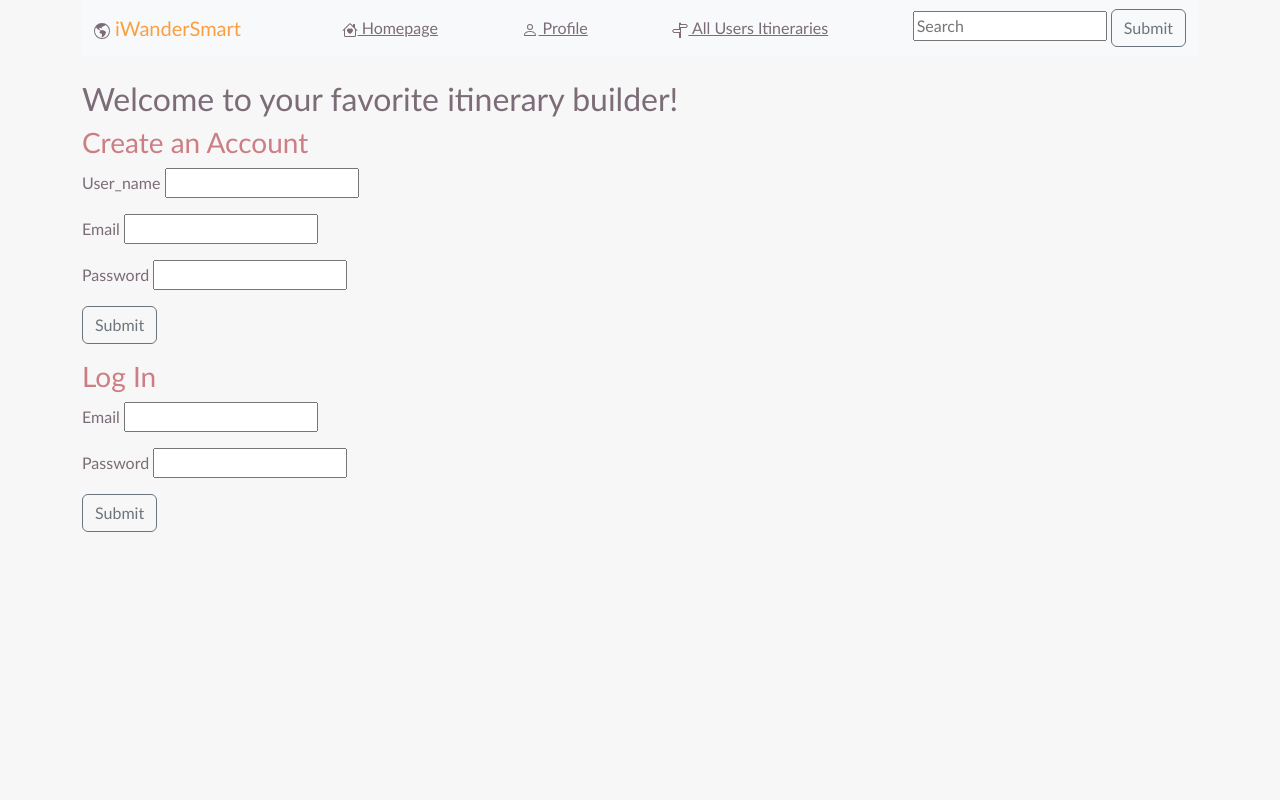
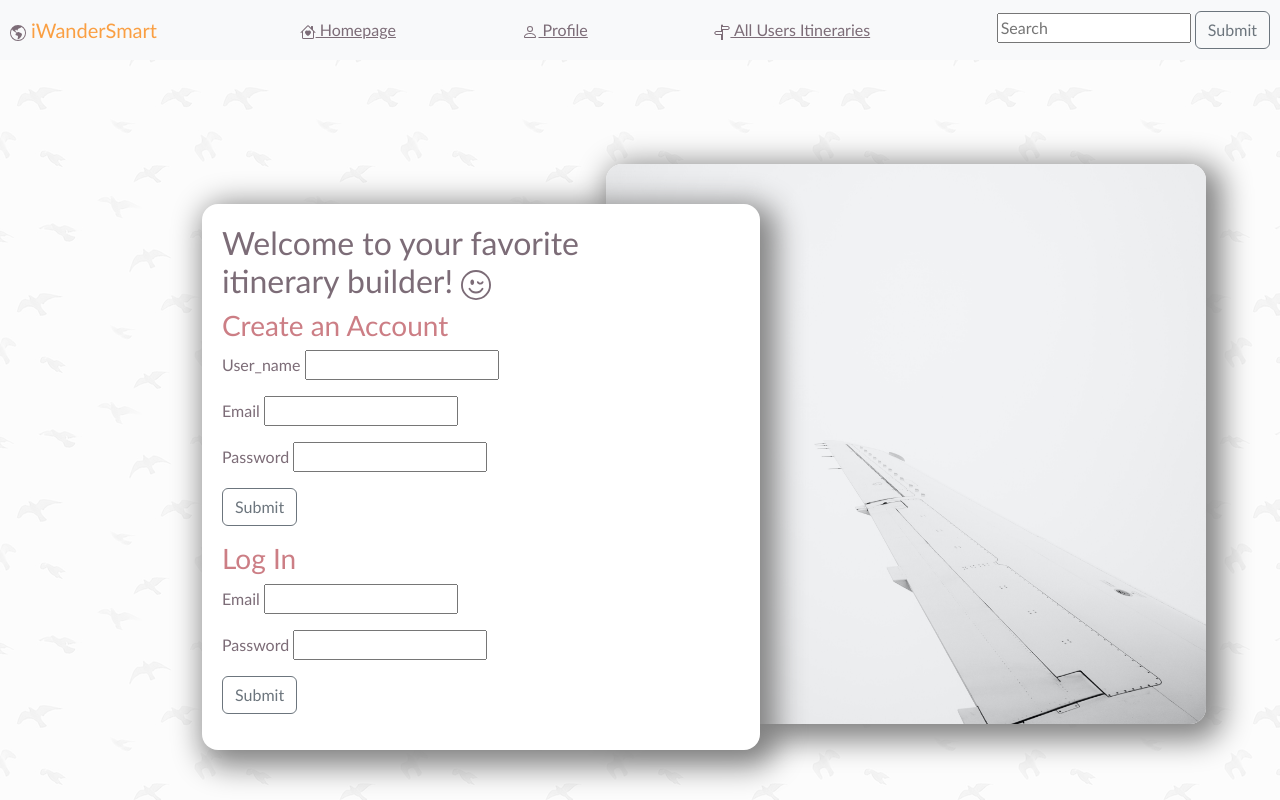
Before and after one commit to franschipits/iWanderSmart, a Flask app: page / in a window 1280 px wide. Run offline with Flask 2, Linux system fonts and the light colour scheme.

Commit message:
partial done

```diff
--- a/static/css/style.css
+++ b/static/css/style.css
@@ -18,7 +18,8 @@ body {
     font-family: 'Gill Sans', 'Gill Sans MT', Calibri, 'Trebuchet MS', sans-serif;
     position: relative;
     background-color: #F7F7F7;
-  }
+    background-image: url("/static/images/foggy_birds.png");
+}
 
 .navbar-brand {
     font-family: 'Gill Sans', 'Gill Sans MT', Calibri, 'Trebuchet MS', sans-serif;
@@ -55,3 +56,53 @@ body {
 #delete_user_itinerary {
     float: right;
 }
+
+img {
+    height: 500px;
+    width: 400px;
+}
+
+#map-picture {
+    height: 500px;
+    width: 700px;
+    position: relative;
+    left: 22vh;
+    box-shadow: 8px 8px 30px 8px grey;
+    border-radius: 16px;
+    top: 10vh;
+}
+
+.background-box {
+    background-color: white;
+    padding: 20px;
+    box-shadow: 8px 8px 30px 8px grey;
+    width: 50%;
+    border-radius: 16px;
+    margin-top: 15vh;
+    margin-left: 15vh;
+    z-index: 5;
+}
+
+#airplane-pic {
+    position: relative;
+    top: 10vh;
+    height: 70vh;
+    width: 75vh;
+    left: 1vh;
+    z-index: -1;
+    box-shadow: 8px 8px 30px 8px grey;
+    border-radius: 16px;
+}
+
+.border-itinerary {
+    border: 1px solid #CC7E85;
+    border-radius: 16px;
+    padding: 20px;
+    margin: 5px;
+    width: 35%;
+}
+
+#navbar {
+    width: 100%;
+    padding: 10px;
+}
--- a/templates/base.html
+++ b/templates/base.html
@@ -12,14 +12,14 @@
     {% block head %}{% endblock %}
   </head>
   <body>
-    <div class="container">
+
     {% for msg in get_flashed_messages() %}
       <p class="flash-msg">
         {{ msg }}
       </p>
     {% endfor %}
     <nav id="navbar" class="navbar navbar-light bg-light justify-content-between">
-      <div class="container-fluid">
+
         <a class="navbar-brand"> <svg xmlns="http://www.w3.org/2000/svg" width="16" height="16" fill="currentColor" class="bi bi-globe-americas" viewBox="0 0 16 16">
           <path d="M8 0a8 8 0 1 0 0 16A8 8 0 0 0 8 0ZM2.04 4.326c.325 1.329 2.532 2.54 3.717 3.19.48.263.793.434.743.484-.08.08-.162.158-.242.234-.416.396-.787.749-.758 1.266.035.634.618.824 1.214 1.017.577.188 1.168.38 1.286.983.082.417-.075.988-.22 1.52-.215.782-.406 1.48.22 1.48 1.5-.5 3.798-3.186 4-5 .138-1.243-2-2-3.5-2.5-.478-.16-.755.081-.99.284-.172.15-.322.279-.51.216-.445-.148-2.5-2-1.5-2.5.78-.39.952-.171 1.227.182.078.099.163.208.273.318.609.304.662-.132.723-.633.039-.322.081-.671.277-.867.434-.434 1.265-.791 2.028-1.12.712-.306 1.365-.587 1.579-.88A7 7 0 1 1 2.04 4.327Z"/>
         </svg> iWanderSmart</a>
@@ -37,8 +37,9 @@
           <input type="search" placeholder="Search" name="search" aria-label="Search" >
           <button class="btn btn-outline-secondary" type="submit"> Submit</button>
         </form>
-      </div>
+
     </nav>
+    <div class="container">
     {% block body %}{% endblock %}
 
     {% block after_body %}{% endblock %}
--- a/templates/homepage.html
+++ b/templates/homepage.html
@@ -3,11 +3,20 @@
 
 {% block body %}
   <br>
-  <h2>Welcome to your favorite itinerary builder!</h2>
+  <img id="airplane-pic" class="img-fluid float-end" src="/static/images/plane.jpg" alt="Airplane">
+
+  <div class="background-box">
+
+    <h2>Welcome to your favorite itinerary builder! <svg xmlns="http://www.w3.org/2000/svg" width="30" height="30" fill="currentColor" class="bi bi-emoji-wink" viewBox="0 0 16 16">
+      <path d="M8 15A7 7 0 1 1 8 1a7 7 0 0 1 0 14zm0 1A8 8 0 1 0 8 0a8 8 0 0 0 0 16z"/>
+      <path d="M4.285 9.567a.5.5 0 0 1 .683.183A3.498 3.498 0 0 0 8 11.5a3.498 3.498 0 0 0 3.032-1.75.5.5 0 1 1 .866.5A4.498 4.498 0 0 1 8 12.5a4.498 4.498 0 0 1-3.898-2.25.5.5 0 0 1 .183-.683zM7 6.5C7 7.328 6.552 8 6 8s-1-.672-1-1.5S5.448 5 6 5s1 .672 1 1.5zm1.757-.437a.5.5 0 0 1 .68.194.934.934 0 0 0 .813.493c.339 0 .645-.19.813-.493a.5.5 0 1 1 .874.486A1.934 1.934 0 0 1 10.25 7.75c-.73 0-1.356-.412-1.687-1.007a.5.5 0 0 1 .194-.68z"/>
+    </svg>
+    </h2>
   <!-- <ul>
     <li><a href="/users">View all users</a></li>
     <li><a href="/user_itinerary">View all user's itineraries</a></li>
   </ul> -->
+
 
   <h3>Create an Account</h3>
   <form action="/users" method="POST">
@@ -29,6 +38,7 @@
   </form>
 
 
+
   <h3>Log In</h3>
   <form action="/login" method="POST">
     <p>
@@ -43,6 +53,9 @@
       <input class="btn btn-outline-secondary" type="submit">
     </p>
   </form>
+  </div>
+
+
 
 
 {% endblock %}
```
Also changed, not shown: templates/profile.html (+11 -3 lines), static/images/building.jpg (added), static/images/foggy_birds.png (added), static/images/map.jpg, static/images/photo-plane.webp (added), static/images/plane.jpg, static/images/plane2.jpg (added), 6 other files.
